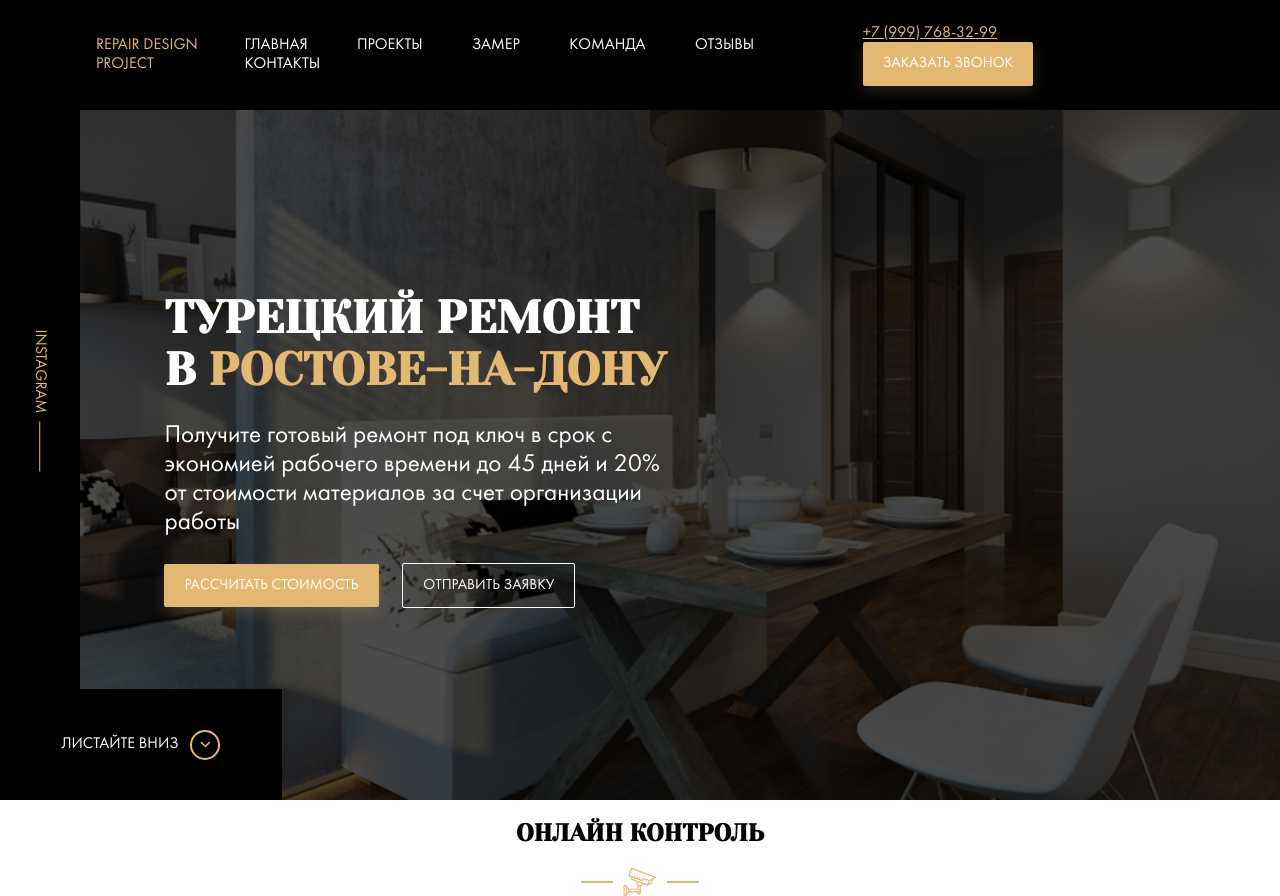
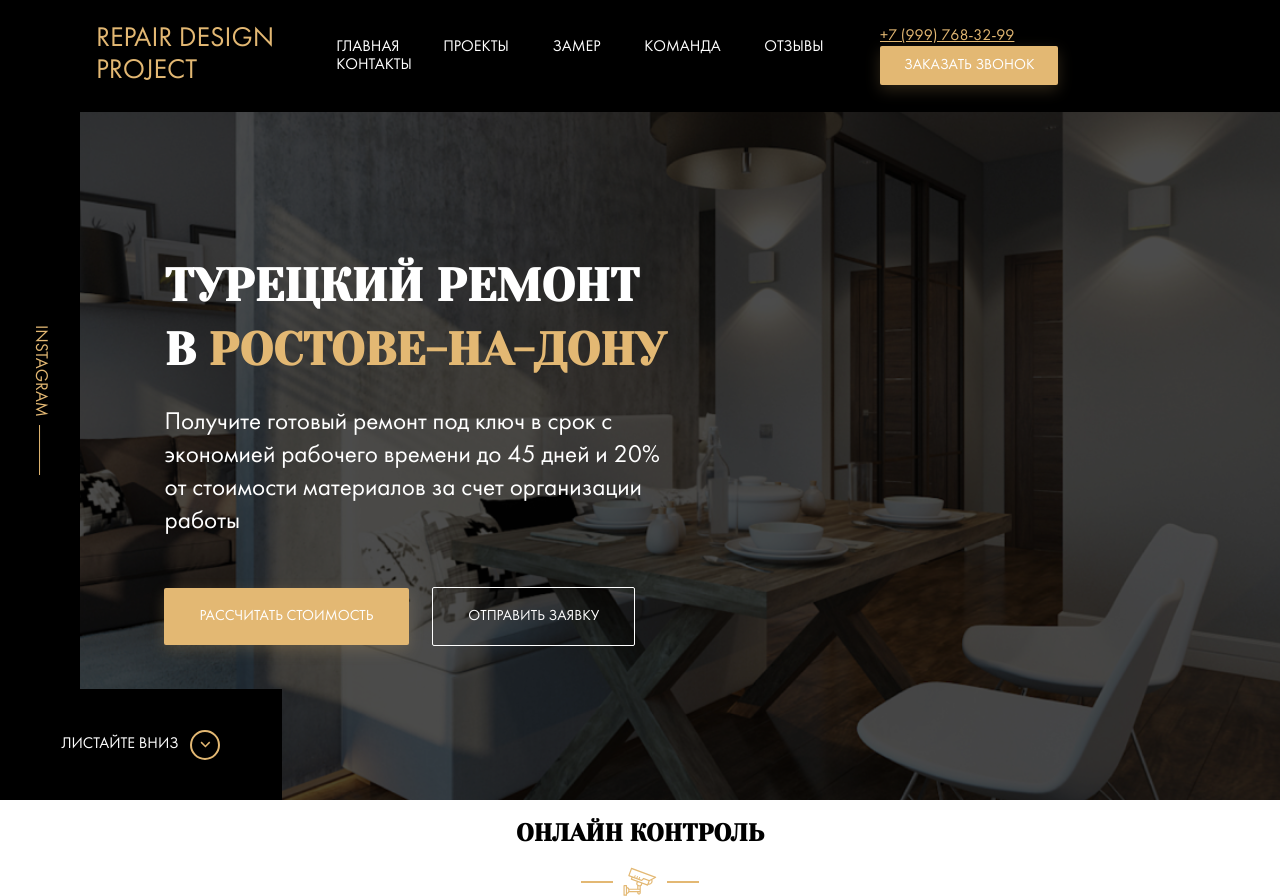
Before and after one commit to groms12/Repair-Design, a PHP site: page / in a window 1280 px wide. Run offline with PHP 8.4, Linux system fonts and the light colour scheme; some web fonts are replaced.

Commit message:
feat: begin pixel perfect

```diff
--- a/css/style.css
+++ b/css/style.css
@@ -13,7 +13,7 @@
   font-display: wrap; }
 
 .button {
-  padding: 13px 20px;
+  padding: 11px 24px;
   border: none;
   border-radius: 2px;
   text-transform: uppercase;
@@ -354,13 +354,14 @@ template {
 
 .logo {
   color: #E3B873;
-  text-transform: uppercase; }
+  text-transform: uppercase;
+  font-size: 1.75rem; }
 
 .nav__item {
   text-decoration: none;
   color: #fff;
   text-transform: uppercase;
-  margin-right: 2.85rem;
+  margin-right: 2.5rem;
   transition: color 0.2s; }
   .nav__item:hover {
     color: #E3B873; }
@@ -392,11 +393,16 @@ template {
     position: relative;
     max-width: 47.85rem;
     margin-left: 4.28rem; }
+  .hero__title {
+    margin-bottom: 1rem; }
   .hero__text {
     font-size: 1.57rem;
-    max-width: 504px; }
+    max-width: 504px;
+    line-height: 131%;
+    margin-bottom: 3rem; }
   .hero__button {
-    margin-right: 20px; }
+    margin-right: 20px;
+    padding: 20px 35px; }
   .hero__instagram {
     position: absolute;
     left: 0;
@@ -437,7 +443,8 @@ template {
     color: #E3B873;
     text-decoration: none;
     transform: rotate(90deg);
-    line-height: 0.8; }
+    line-height: 0.8;
+    font-size: 1.1rem; }
     .instagram__link::after {
       content: '';
       width: 50px;
@@ -449,7 +456,8 @@ template {
   margin: 0;
   font-family: 'Yeseva One', cursive;
   text-transform: uppercase;
-  font-size: 2.857rem; }
+  font-size: 2.857rem;
+  line-height: 1.4; }
   .title__primary {
     color: #E3B873; }
 
--- a/sass/_interface.sass
+++ b/sass/_interface.sass
@@ -1,5 +1,5 @@
 .button
-    padding: 13px 20px
+    padding: 11px 24px
     border: none
     border-radius: 2px
     text-transform: uppercase
--- a/sass/templates/_header.sass
+++ b/sass/templates/_header.sass
@@ -15,13 +15,14 @@
 .logo
     color: $primary
     text-transform: uppercase
+    font-size: 1.75rem
 
 .nav
     &__item
         text-decoration: none
         color: $light
         text-transform: uppercase
-        margin-right: 2.85rem
+        margin-right: 2.5rem
         transition: color 0.2s
         &:hover
             color: $primary
--- a/sass/templates/_hero.sass
+++ b/sass/templates/_hero.sass
@@ -19,11 +19,16 @@
         position: relative
         max-width: 47.85rem
         margin-left: 4.28rem
+    &__title
+        margin-bottom: 1rem
     &__text
         font-size: 1.57rem
         max-width: 504px
+        line-height: 131%
+        margin-bottom: 3rem
     &__button
         margin-right: 20px
+        padding: 20px 35px
     &__instagram
         position: absolute
         left: 0
@@ -64,6 +69,7 @@
         text-decoration: none
         transform: rotate(90deg)
         line-height: 0.8
+        font-size: 1.1rem
         &::after
             content: ''
             width: 50px
@@ -75,5 +81,6 @@
     font-family: 'Yeseva One', cursive
     text-transform: uppercase
     font-size: 2.857rem
+    line-height: 1.4
     &__primary
         color: $primary
```
Also changed, not shown: 1 other file.
